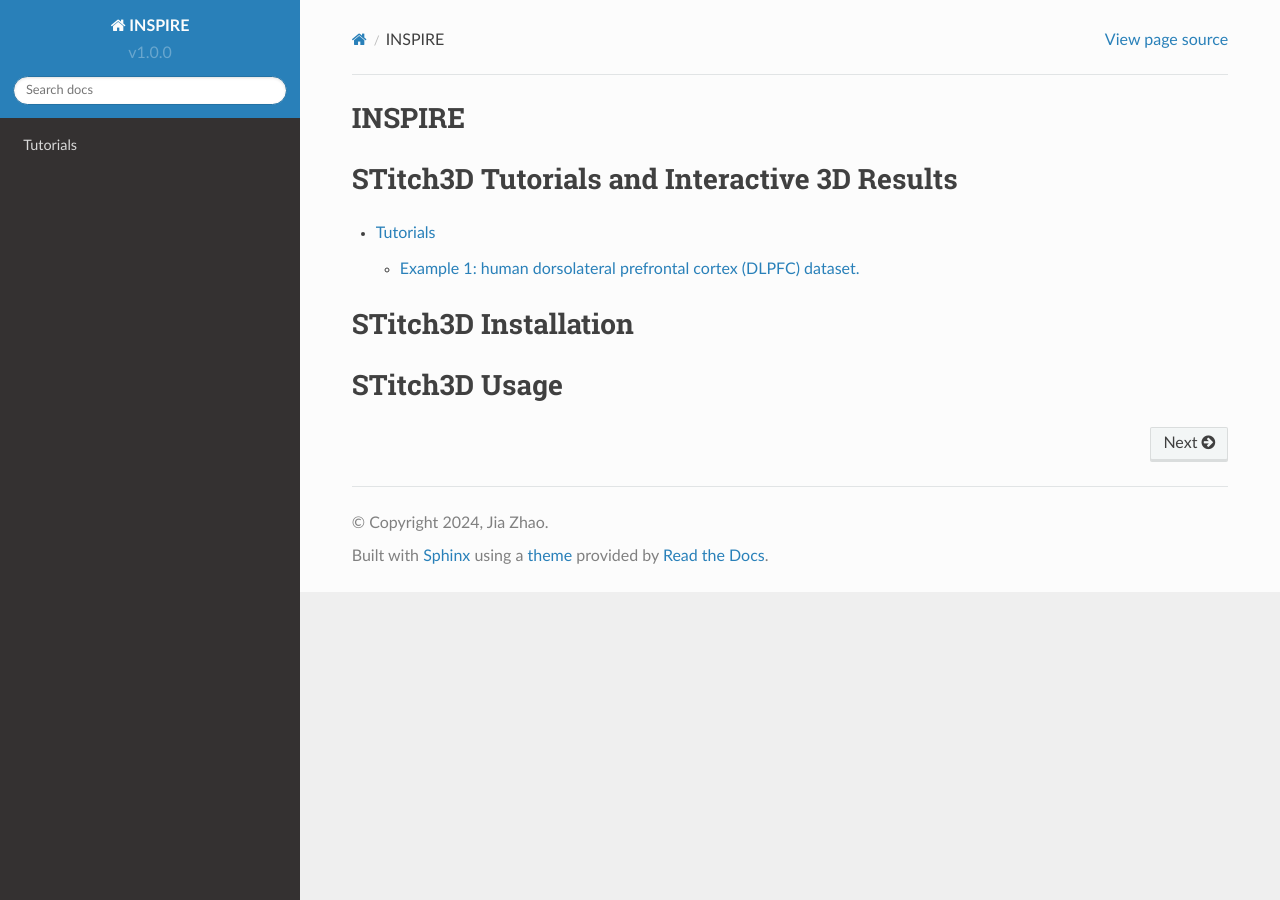
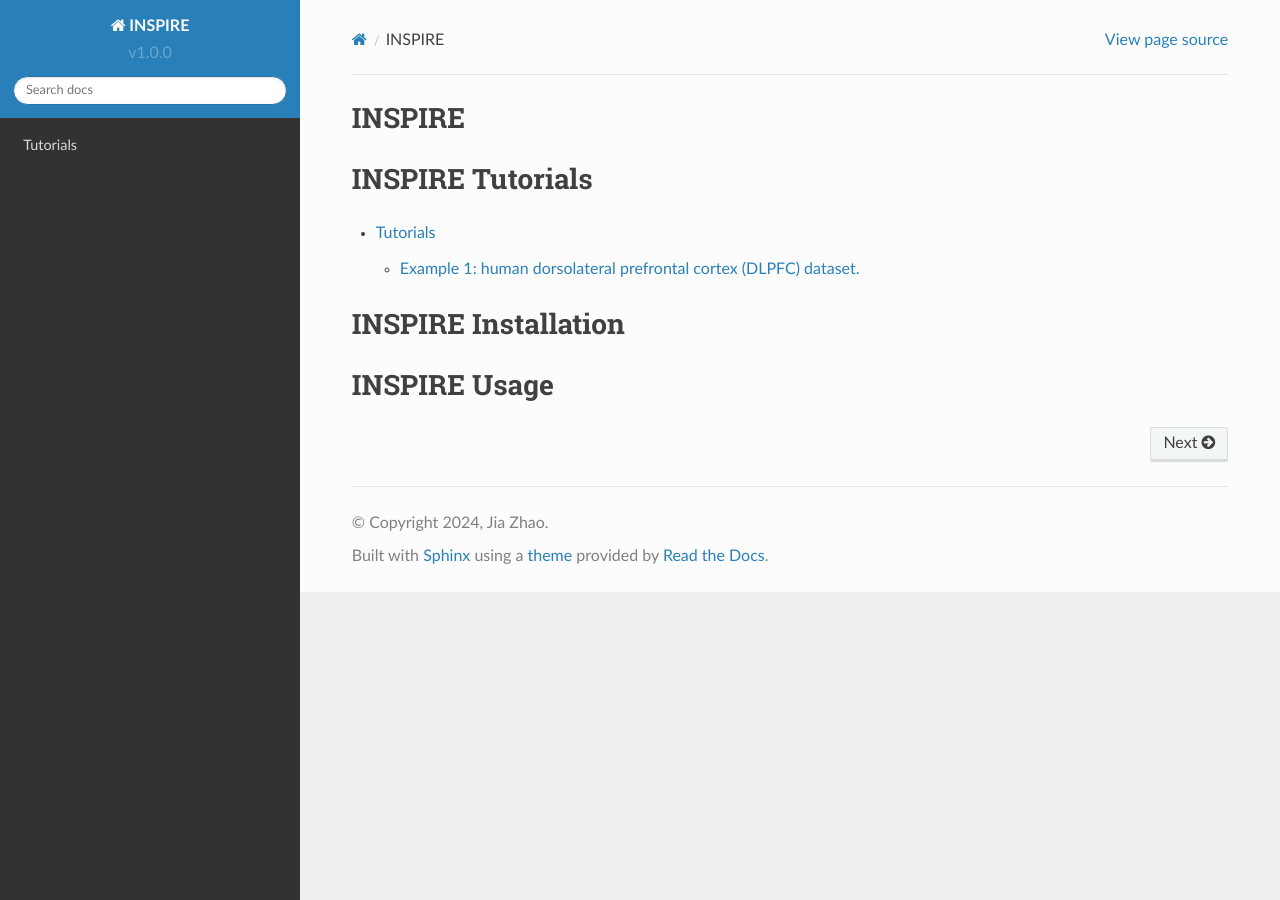
Before and after one commit to jiazhao97/INSPIRE-tutorial, a Sphinx documentation site: the page built from docs/source/index.rst, in a window 1280 px wide. Built offline with Sphinx 7.4.7 and the Read the Docs theme 2.0.0, drawn with Linux system fonts in a browser that asks for light colours; pages that are not in the unit, such as notebooks, are missing from menus.

Commit message:
Add files via upload

```diff
--- a/docs/source/index.rst
+++ b/docs/source/index.rst
@@ -1,16 +1,16 @@
 INSPIRE
 =========================================================
 
-STitch3D Tutorials and Interactive 3D Results
+INSPIRE Tutorials
 ==================
 .. toctree::
    :maxdepth: 3
 
    tutorials/index.rst
 
-STitch3D Installation
+INSPIRE Installation
 ==================
 
 
-STitch3D Usage
+INSPIRE Usage
 ==================
```
